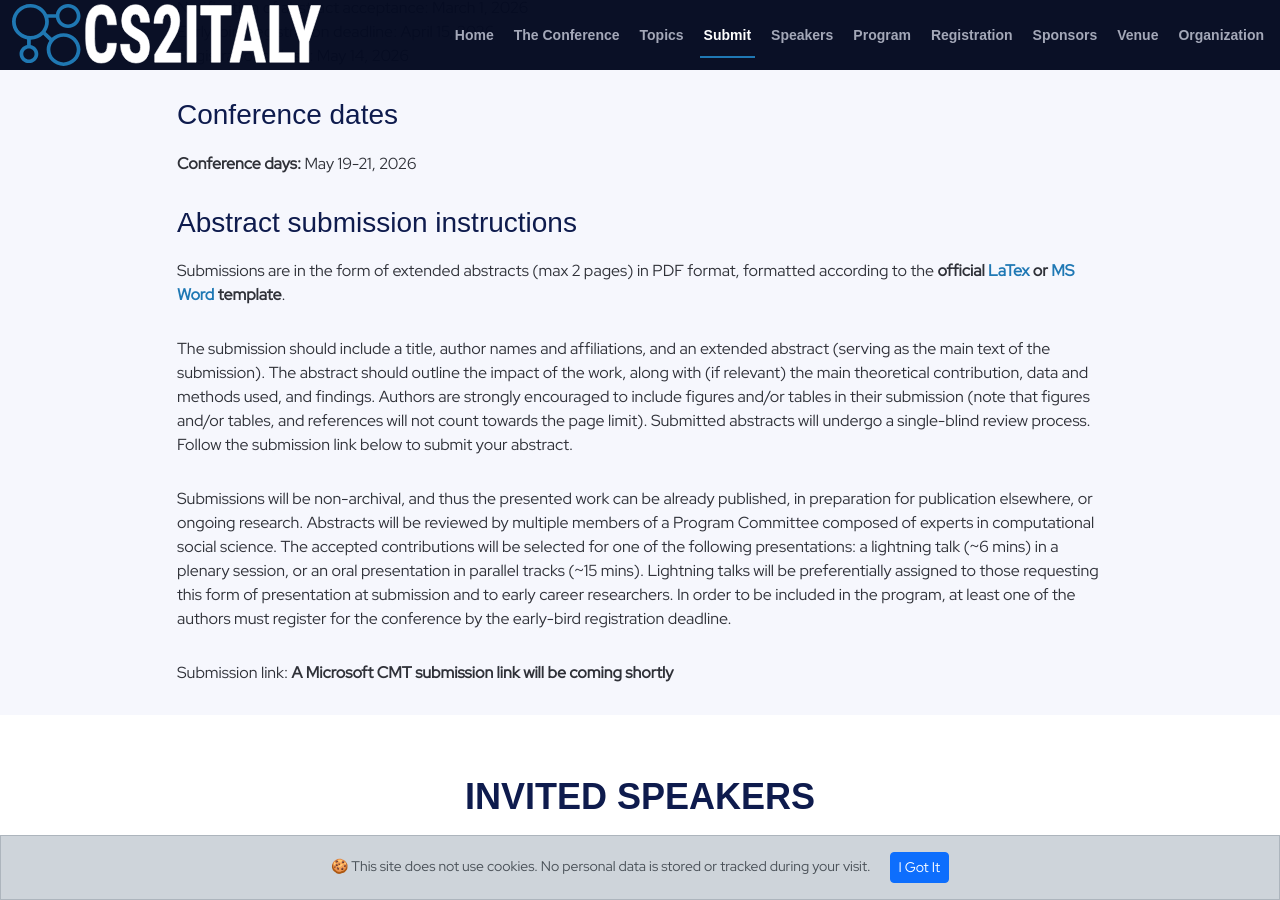
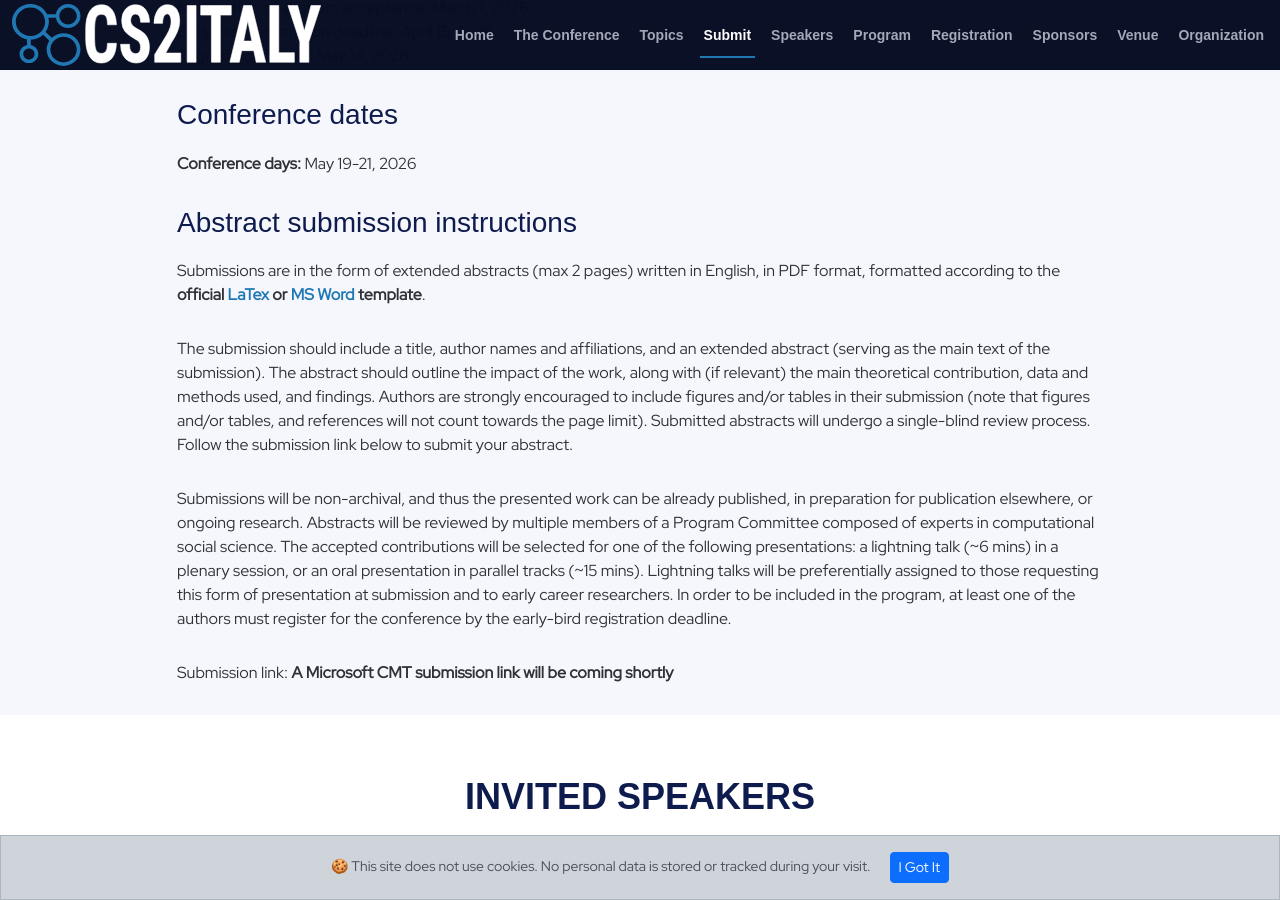
Before and after one commit to CS2Italy/conference, a Jekyll site: the page built from docs/index.md, in a window 1280 px wide and 900 px high, scrolled down 2914 px. Built offline with Jekyll 4.4.1, drawn with Linux system fonts in a browser that asks for light colours; some web fonts are replaced.

Commit message:
Update 03_dates.md

```diff
--- a/docs/_texts/03_dates.md
+++ b/docs/_texts/03_dates.md
@@ -8,7 +8,7 @@ Registrations close: May 14, 2026<br/>
 <b>Conference days:</b> May 19-21, 2026<br/>
 
 <h3>Abstract submission instructions</h3>
-Submissions are in the form of extended abstracts (max 2 pages) in PDF format, formatted according to the **official [LaTex](https://drive.google.com/file/d/15maGbb34Hjq3aWZoXgmW9JVPWj5t1803/view?usp=sharing) or [MS Word](https://www.dropbox.com/scl/fi/8gv3h2b7dk7bw6hnep96e/cs2italy_2026_word_template.docx?rlkey=ldbml0427n4oh2p5cx9lpid4t&dl=0) template**.
+Submissions are in the form of extended abstracts (max 2 pages) written in English, in PDF format, formatted according to the **official [LaTex](https://drive.google.com/file/d/15maGbb34Hjq3aWZoXgmW9JVPWj5t1803/view?usp=sharing) or [MS Word](https://www.dropbox.com/scl/fi/8gv3h2b7dk7bw6hnep96e/cs2italy_2026_word_template.docx?rlkey=ldbml0427n4oh2p5cx9lpid4t&dl=0) template**.
 
 The submission should include a title, author names and affiliations, and an extended abstract (serving as the main text of the submission). The abstract should outline the impact of the work, along with (if relevant) the main theoretical contribution, data and methods used, and findings. Authors are strongly encouraged to include figures and/or tables in their submission (note that figures and/or tables, and references will not count towards the page limit). Submitted abstracts will undergo a single-blind review process. Follow the submission link below to submit your abstract.
 
```
